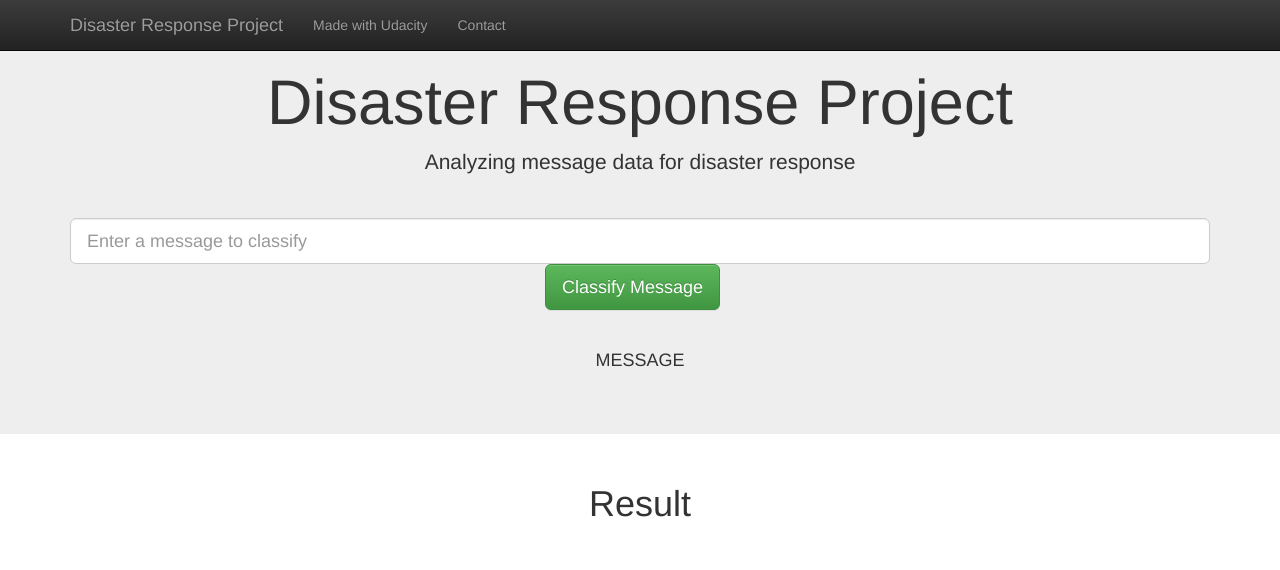
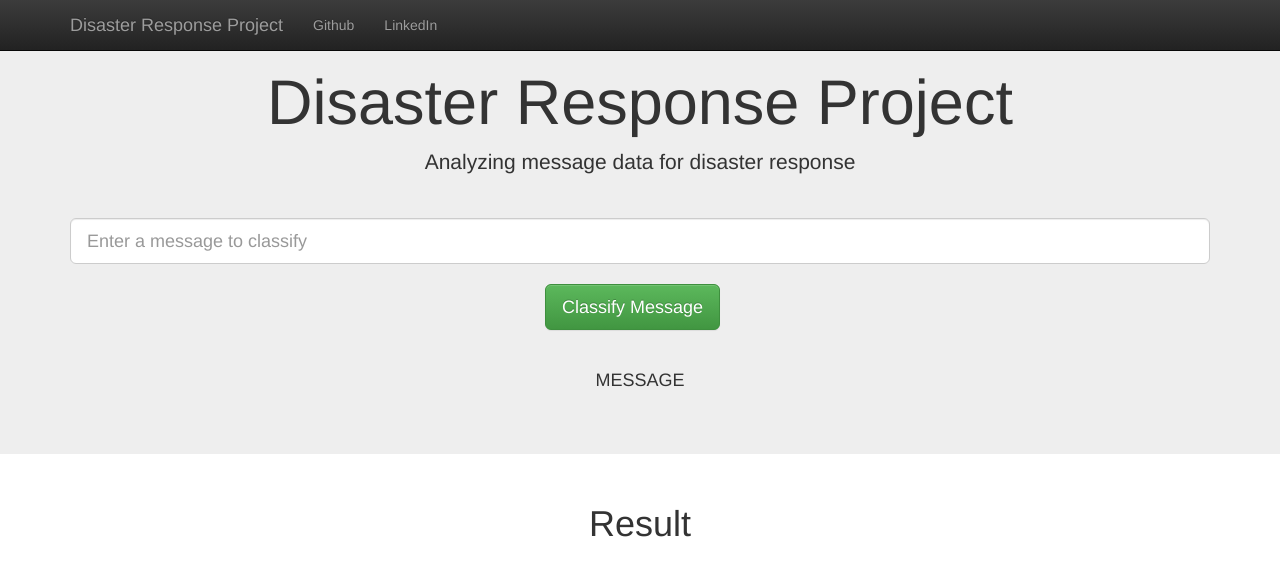
Before and after one commit to zaldivards/disaster-response, a Flask app: template app/templates/go.html in a window 1280 px wide. Shown: the top 570 px of the page. Run offline with Flask 2, Linux system fonts and the light colour scheme; the template is opened without the code that fills it, so the values that code supplies are empty; parts of the project's set-up code (start-up, migrations or seed data) failed here and were passed over; some libraries are stand-ins or nearby versions.

Commit message:
Update master.html
Github and LinkedIn links added

```diff
--- a/app/templates/master.html
+++ b/app/templates/master.html
@@ -22,8 +22,8 @@
         </div>
         <div id="navbar" class="collapse navbar-collapse">
             <ul class="nav navbar-nav">
-                <li><a href="https://www.udacity.com/">Made with Udacity</a></li>
-                <li><a href="https://github.com/">Contact</a></li>
+                <li><a href="https://github.com/zaldivards">Github</a></li>
+                <li><a href="https://www.linkedin.com/in/christian-zaldivar-4a375411b/">LinkedIn</a></li>
             </ul>
         </div>
     </div>
@@ -41,7 +41,7 @@
                 <form action="/go" method="get">
                     <input type="text" class="form-control form-control-lg" name="query" placeholder="Enter a message to classify">
                     <div class="col-lg-offset-5">
-                        <button type="submit" class="btn btn-lg btn-success">Classify Message</button>
+                        <button type="submit" class="btn btn-lg btn-success" style="margin-top: 20px">Classify Message</button>
                     </div>
                 </form>
             </div>
```
